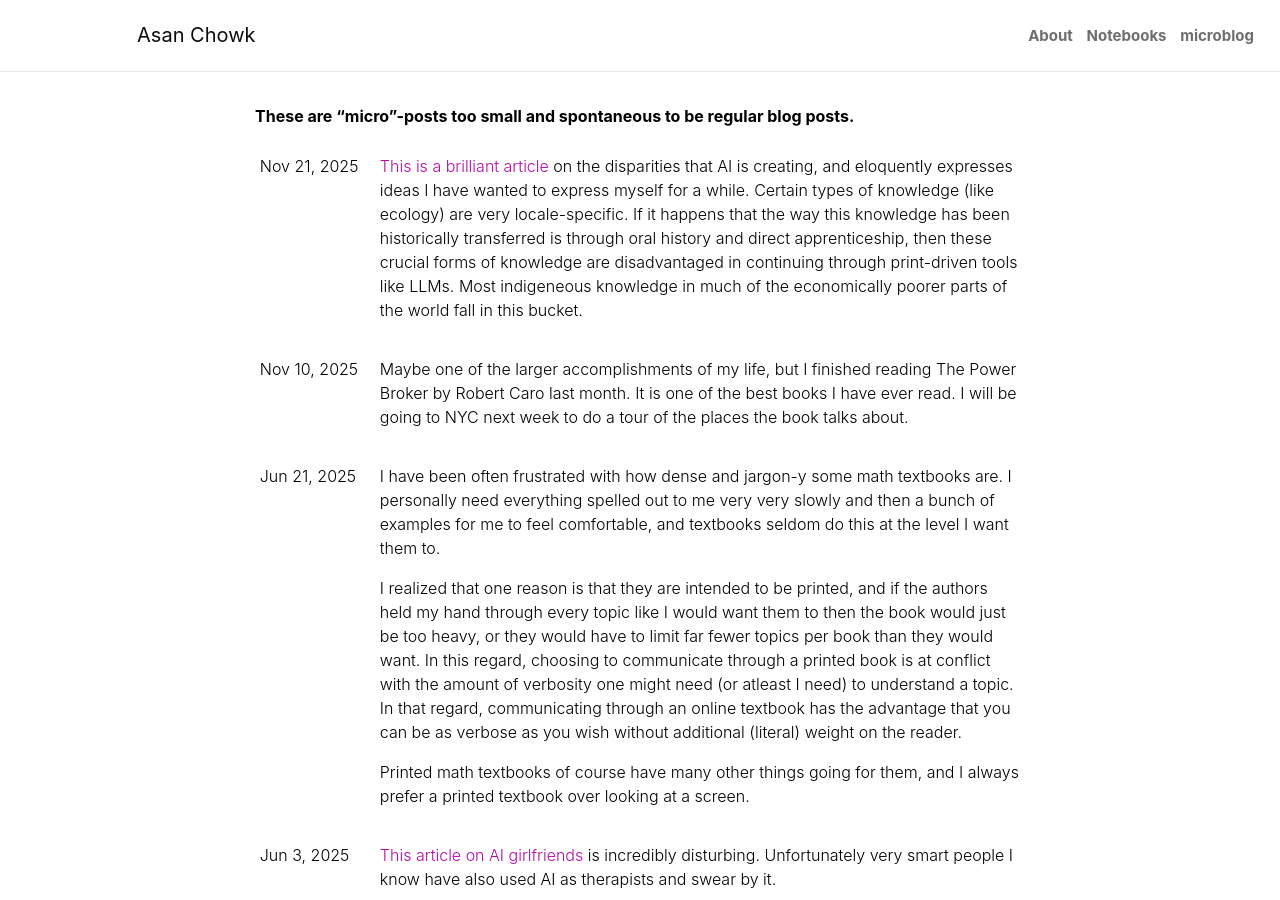
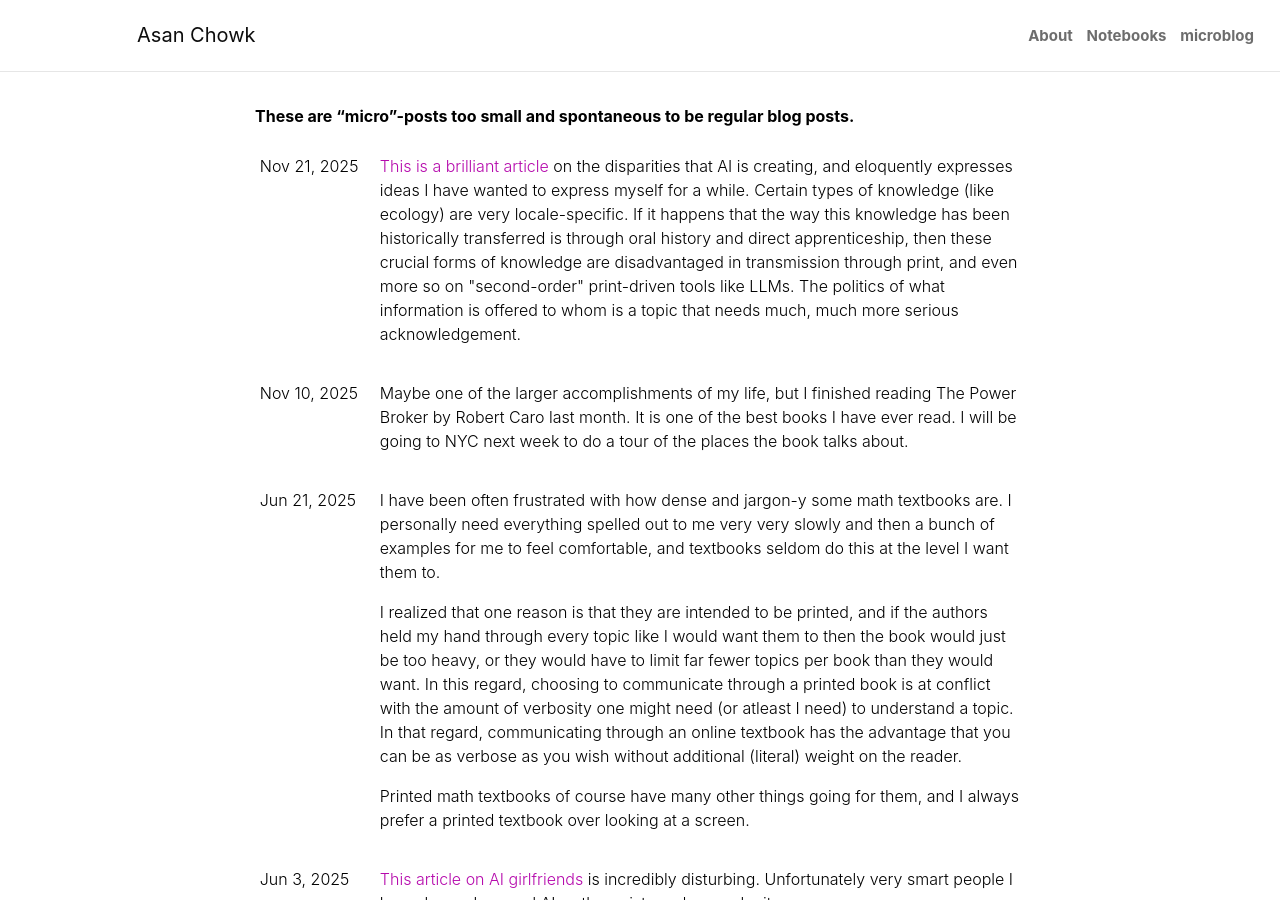
Before and after one commit to bsuwal/bsuwal.github.io, a Jekyll site: the page built from _pages/microblog.md, in a window 1280 px wide and 900 px high. Built offline with Jekyll 4.4.1, drawn with Linux system fonts in a browser that asks for light colours; a style sheet for code colours, icons or effects is not loaded.

Commit message:
rewording

```diff
--- a/_data/microblog/micro2025.yml
+++ b/_data/microblog/micro2025.yml
@@ -65,8 +65,8 @@ microposts:
            on the disparities that AI is creating, and eloquently expresses ideas I have wanted to express myself for a while.
            Certain types of knowledge (like ecology) are very locale-specific. If it happens that the way this
            knowledge has been historically transferred is through oral history and direct apprenticeship, then these
-           crucial forms of knowledge are disadvantaged in continuing through print-driven tools like LLMs.  Most
-           indigeneous knowledge in much of the economically poorer parts of the world fall in this bucket. </p>
+           crucial forms of knowledge are disadvantaged in transmission through print, and even more so on "second-order"
+           print-driven tools like LLMs. The politics of what information is offered to whom is a topic that needs much, much more serious acknowledgement.</p>
     tag: ai
 
    # - date: 2025-12-11
```
